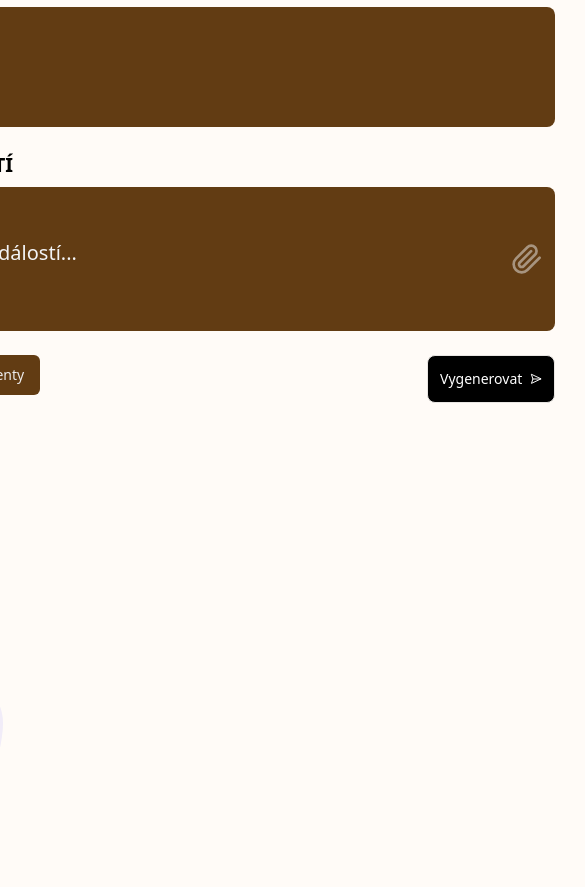
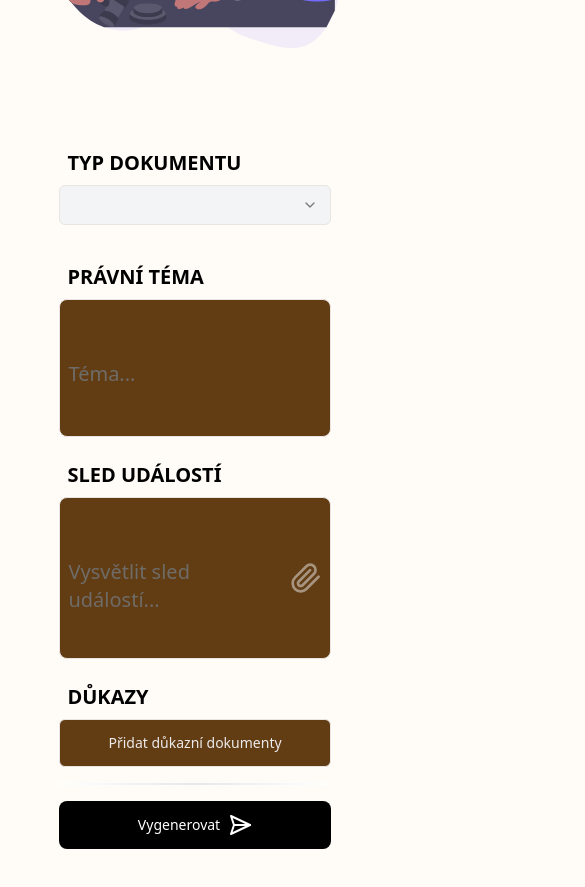
Before and after one commit to code-challenge-dev/lawyer, a Next.js app: page / in a window 390 px wide. Shown: the part 1260-2147 px from the top of the page, 585 px wide, since content can reach past the window. Built offline with nearby package versions, Linux system fonts and the light colour scheme.

Commit message:
implement responsive design for generate-document components

```diff
--- a/src/app/page.tsx
+++ b/src/app/page.tsx
@@ -1,8 +1,9 @@
 import GenerateDocument from '@/components/forms/generate-document'
+import SectionDivider from '@/components/section-divider'
 
 export default function Home() {
   return (
-    <main className="flex min-h-screen flex-col items-center p-24">
+    <main className="flex min-h-screen flex-col items-center w-full p-12">
       <div className="flex items-center flex-col gap-16">
         <div className="flex flex-col gap-4 text-center font-semibold max-w-[680px] min-h-screen">
           <h2 className="text-4xl">
@@ -18,6 +19,7 @@ export default function Home() {
             soudním řízením a smlouvami!
           </h3>
         </div>
+        <SectionDivider />
         <GenerateDocument />
       </div>
     </main>
--- a/src/components/forms/generate-document/index.tsx
+++ b/src/components/forms/generate-document/index.tsx
@@ -3,15 +3,15 @@ import { InputForm } from './input-form'
 
 function GenerateDocument() {
   return (
-    <div className="flex flex-col md:flex-row gap-4 justify-between items-start md:items-center mt-2 mb-4 md:mb-8">
-      <InputForm />
+    <div className="flex flex-col md:flex-row-reverse gap-4 justify-center items-center mt-2 mb-4 md:mb-8 w-full">
       <Image
         src="/empty.svg"
         width={500}
         height={500}
-        className="opacity-95 h-[200px] w-[200px] md:max-h-[300px] md:w-[300px] lg:w-[400px] lg:h-[400px] xl:w-[500px] xl:h-[500px]"
-        alt="placeholder for workspace"
+        className="flex opacity-95 h-[300px] w-[300px] lg:w-[400px] lg:h-[400px] xl:w-[500px] xl:h-[500px]"
+        alt="Judge illustration"
       />
+      <InputForm />
     </div>
   )
 }
--- a/src/components/forms/generate-document/input-form/index.tsx
+++ b/src/components/forms/generate-document/input-form/index.tsx
@@ -74,11 +74,11 @@ export function InputForm() {
   }
 
   return (
-    <div className="relative flex justify-center items-start m-8 max-w-[720px] h-[700px]">
+    <div className="relative flex justify-center items-start m-8 w-full md:w-[720px] md:max-h-[700px]">
       <Form {...form}>
         <form
           onSubmit={form.handleSubmit(onSubmit)}
-          className="flex flex-col gap-6"
+          className="flex flex-col w-full gap-6 p-6 dark:bg-black rounded-lg"
         >
           <FormField
             control={form.control}
@@ -87,12 +87,12 @@ export function InputForm() {
               <FormItem className="min-h-[90px]">
                 <Label
                   htmlFor="type-filter"
-                  className="text-black dark:text-white text-xl font-semibold uppercase px-6 w-60"
+                  className="text-black dark:text-white text-xl font-semibold uppercase px-2 md:px-6 max-w-60"
                 >
                   Typ dokumentu
                 </Label>
                 <FormControl>
-                  <div className="flex items-center flex-col md:flex-row mt-2">
+                  <div className="flex items-center mt-2">
                     <Select
                       value={field.value}
                       onValueChange={(value) => field.onChange(value)}
@@ -100,7 +100,7 @@ export function InputForm() {
                     >
                       <SelectTrigger
                         id="type-filter"
-                        className="w-60 border-0 bg-primary text-white dark:text-black"
+                        className="border dark:text-black bg-gray-100 dark:bg-opacity-80 dark:focus:bg-opacity-100 transition-all dark:outline-none"
                       >
                         <SelectValue />
                       </SelectTrigger>
@@ -125,14 +125,14 @@ export function InputForm() {
               <FormItem className="min-h-[140px]">
                 <Label
                   htmlFor="topic"
-                  className="text-black dark:text-white text-xl px-6 font-semibold uppercase"
+                  className="text-black dark:text-white text-xl px-2 md:px-6 font-semibold uppercase"
                 >
                   Právní téma
                 </Label>
                 <FormControl>
-                  <div className="flex relative items-center px-6 bg-primary w-[720px] rounded-lg">
+                  <div className="flex items-center p-2 md:p-6 bg-primary rounded-lg border bg-gray-100 dark:bg-opacity-80 dark:focus:bg-opacity-100 transition-all dark:outline-none">
                     <Textarea
-                      className="w-[620px] min-h-8 max-h-32 placeholder:text-gray-100 text-xl dark:placeholder:text-gray-600 px-0 py-8 bg-transparent resize-none focus:outline-none focus:border-none focus-visible:outline-none overflow-y-auto text-white dark:text-black"
+                      className="flex h-full min-h-8 max-h-32 text-xl dark:placeholder:text-gray-600 px-0 py-8 bg-transparent resize-none focus:outline-none focus:border-none focus-visible:outline-none overflow-y-auto dark:text-black"
                       placeholder="Téma..."
                       id="topic"
                       disabled={form.formState.isSubmitting}
@@ -152,14 +152,14 @@ export function InputForm() {
               <FormItem className="min-h-[140px]">
                 <Label
                   htmlFor="params"
-                  className="text-black dark:text-white text-xl font-semibold uppercase px-6"
+                  className="text-black dark:text-white text-xl font-semibold uppercase px-2 md:px-6"
                 >
                   sled událostí
                 </Label>
                 <FormControl>
-                  <div className="flex relative items-center px-6 bg-primary max-w-[720px] rounded-lg">
+                  <div className="flex relative items-center p-2 md:p-6 bg-primary rounded-lg border bg-gray-100 dark:bg-opacity-80 dark:focus:bg-opacity-100 transition-all dark:outline-none">
                     <Textarea
-                      className="w-[620px] min-h-36 max-h-72 placeholder:text-gray-100 text-xl dark:placeholder:text-gray-600 px-0 py-8 bg-transparent resize-none focus:outline-none focus:border-none focus-visible:outline-none overflow-y-auto text-white dark:text-black"
+                      className="min-h-36 max-h-72 text-xl dark:placeholder:text-gray-600 px-0 py-8 bg-transparent resize-none focus:outline-none focus:border-none focus-visible:outline-none overflow-y-auto dark:text-black"
                       placeholder="Vysvětlit sled událostí..."
                       id="params"
                       disabled={form.formState.isSubmitting}
@@ -168,7 +168,7 @@ export function InputForm() {
                     />
                     <Button
                       size="sm"
-                      className="flex absolute right-0 rounded-full items-center justify-center ml-2 bg-transparent p-0 m-3 h-8"
+                      className="flex rounded-full items-center justify-center ml-2 bg-transparent p-0 h-8"
                       type="submit"
                       disabled={true}
                     >
@@ -184,20 +184,21 @@ export function InputForm() {
             )}
           />
 
-          <div className="flex w-full justify-between">
+          <div className="flex flex-col md:flex-row gap-4 md:gap-0 justify-between items-center md:items-start">
             <UploadButton />
+            <div className="bg-white w-full h-[2px] bg-gradient-to-r from-transparent via-gray-200 to-transparent" />
             <Button
               size="sm"
-              className="flex rounded-lg w-32 h-12 gap-2 items-center justify-center bg-black dark:text-white dark:hover:text-black text-white hover:bg-white hover:text-black duration-150"
+              className="flex w-full rounded-lg h-12 gap-2 items-center justify-center bg-black dark:text-white dark:hover:text-black text-white hover:bg-white hover:text-black duration-150 border-opacity-0 hover:border-opacity-100 border-2 border-black dark:border-white dark:hover:border-black"
               variant="outline"
               type="submit"
               disabled={form.formState.isSubmitting}
             >
               {form.formState.isSubmitting && (
-                <Loader2 className="h-8 w-8 animate-spin" />
+                <Loader2 className="h-6 w-6 animate-spin" />
               )}
               Vygenerovat
-              <SendHorizontalIcon className="h-8 w-8" />
+              <SendHorizontalIcon className="h-6 w-6" />
             </Button>
           </div>
         </form>
--- a/src/components/forms/generate-document/upload-button/index.tsx
+++ b/src/components/forms/generate-document/upload-button/index.tsx
@@ -24,6 +24,7 @@ import { useState } from 'react'
 import { useToast } from '@/components/ui/use-toast'
 import { Input } from '@/components/ui/input'
 import { Loader2 } from 'lucide-react'
+import { Label } from '@/components/ui/label'
 
 const formSchema = z.object({
   file: z
@@ -78,7 +79,21 @@ export default function UploadButton() {
       }}
     >
       <DialogTrigger asChild>
-        <Button onClick={() => {}}>Přidat důkazní dokumenty</Button>
+        <div className="flex flex-col gap-2 w-full">
+          <Label
+            htmlFor="upload-button"
+            className="text-black md:hidden dark:text-white text-xl font-semibold uppercase px-2 md:px-6"
+          >
+            důkazy
+          </Label>
+          <Button
+            onClick={() => {}}
+            id="upload-button"
+            className="md:w-48 h-12 border border-opacity-0 hover:border-opacity-100 hover:border-primary"
+          >
+            Přidat důkazní dokumenty
+          </Button>
+        </div>
       </DialogTrigger>
       <DialogContent>
         <DialogHeader>
--- /dev/null
+++ b/src/components/section-divider/index.tsx
@@ -0,0 +1,9 @@
+import React from 'react'
+
+const SectionDivider = () => {
+  return (
+    <div className="bg-gray-200 my-24 h-16 w-1 rounded-full hidden md:block dark:bg-white" />
+  )
+}
+
+export default SectionDivider
```
